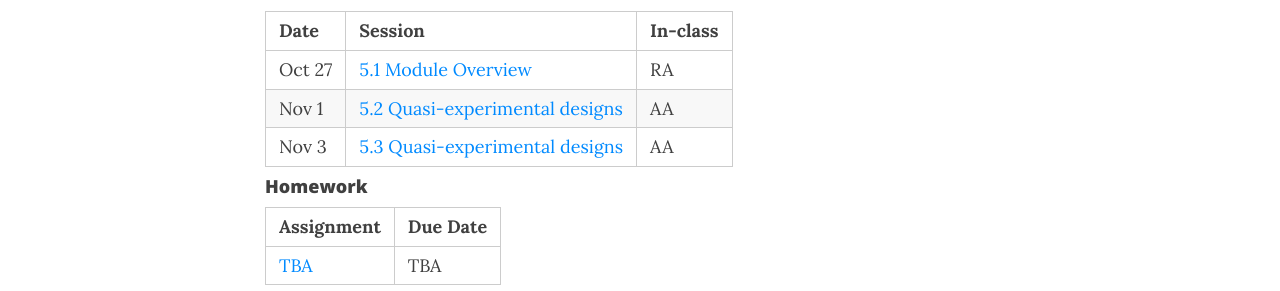
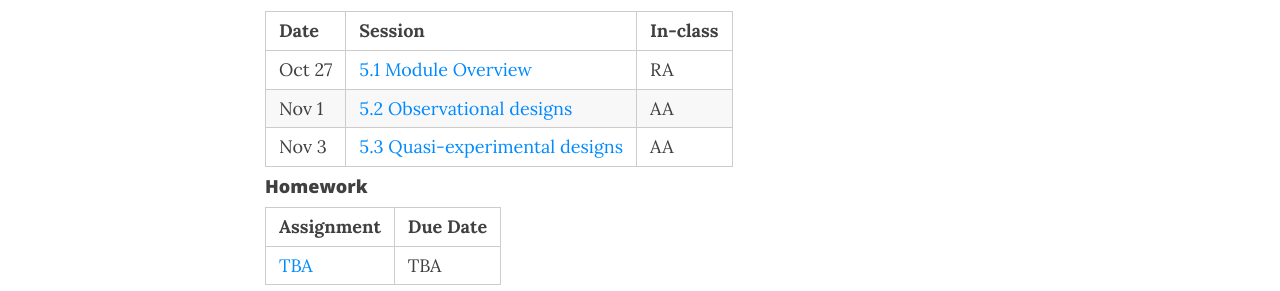
Before and after one commit to ericpgreen/ghr, a Jekyll site: the page built from schedule.md, in a window 1280 px wide and 900 px high, scrolled down 2690 px. Shown: the part 163-454 px from the top of the window. Built offline with Jekyll 4.4.1, drawn with Linux system fonts in a browser that asks for light colours; nearby versions of some CDN libraries.

Commit message:
obs designs

```diff
--- a/schedule.md
+++ b/schedule.md
@@ -125,7 +125,7 @@ First class on August 30. Please review the syllabus prior to class.
 | Date    | Session             | In-class |
 |---------|---------------------|----------|
 | Oct 27  | [5.1 Module Overview]({{ site.baseurl }}/modules/mod5/s5-1/)           | RA       |
-| Nov 1 | [5.2 Quasi-experimental designs]({{ site.baseurl }}/modules/mod5/s5-2/)          | AA       |
+| Nov 1 | [5.2 Observational designs]({{ site.baseurl }}/modules/mod5/s5-2/)          | AA       |
 | Nov 3 | [5.3 Quasi-experimental designs]({{ site.baseurl }}/modules/mod5/s5-3/)          | AA       |
 
 #### Homework
```
